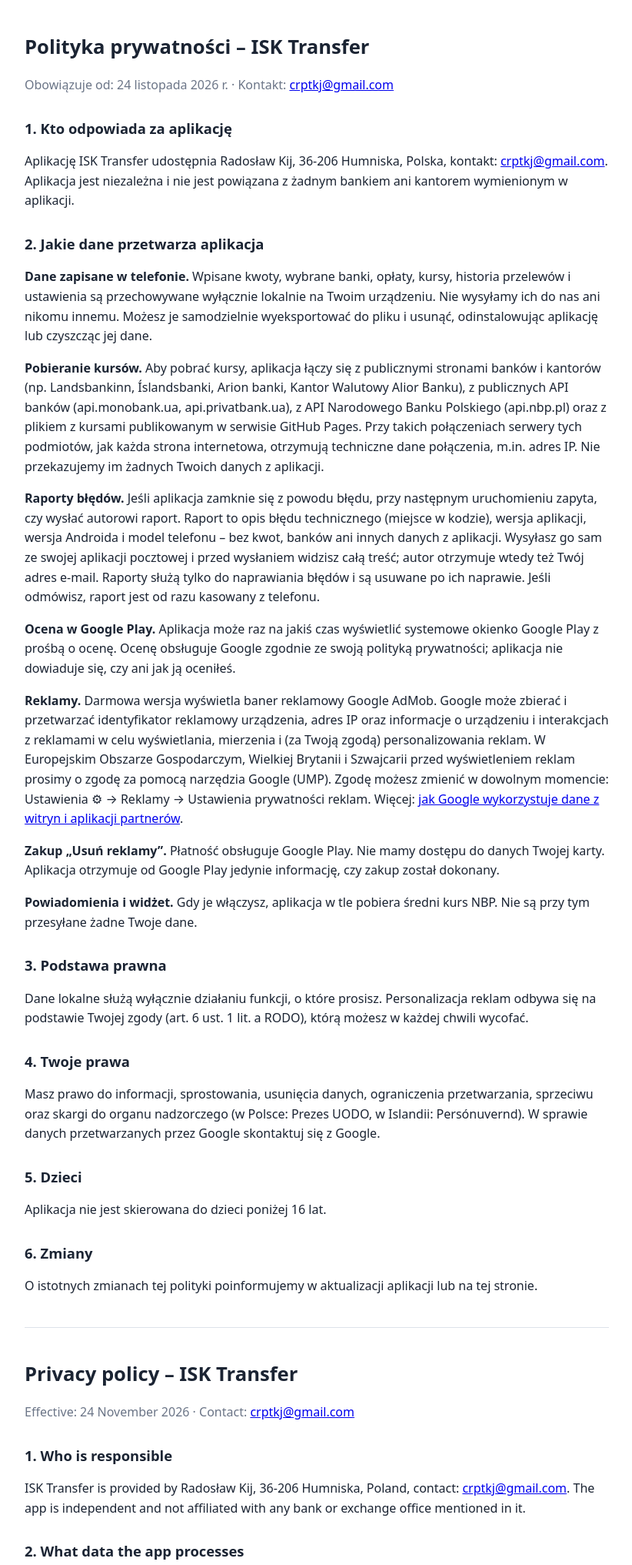
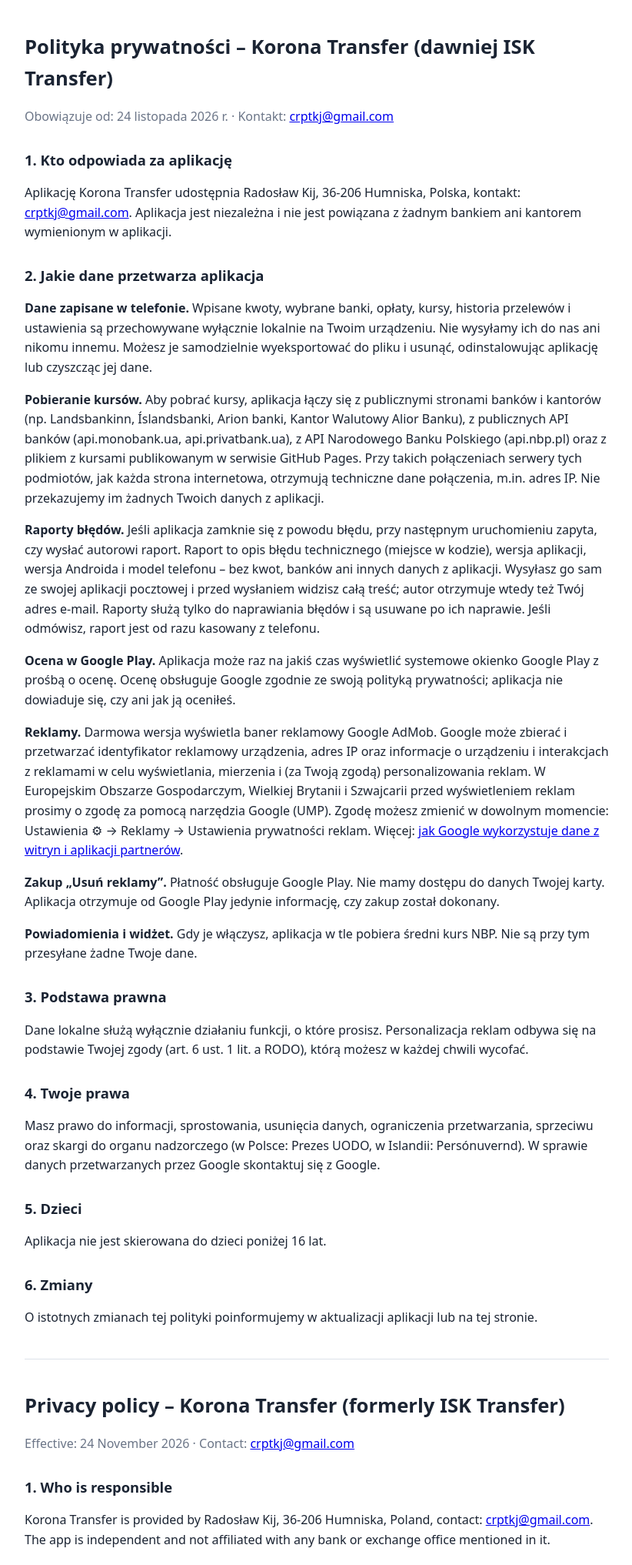
Before and after one commit to Night951/isk-transfer-rates, a website: page public/privacy.html in a window 1280 px wide. Shown: the top 2033 px of the page at 77% size, without its empty margins (228-1050 px from the left). Drawn offline with Linux system fonts and the light colour scheme.

Commit message:
Polityka prywatności: nowa nazwa Korona Transfer
Co-Authored-By: Claude Opus 5.5 <noreply@anthropic.com>
Claude-Session: https://claude.ai/code/session_01HQ3mwCxr5EKPTDP36B6E3Z

```diff
--- a/public/privacy.html
+++ b/public/privacy.html
@@ -3,7 +3,7 @@
 <head>
 <meta charset="utf-8">
 <meta name="viewport" content="width=device-width, initial-scale=1">
-<title>ISK Transfer – Polityka prywatności / Privacy policy</title>
+<title>Korona Transfer – Polityka prywatności / Privacy policy</title>
 <style>
   body { font-family: system-ui, -apple-system, "Segoe UI", Roboto, sans-serif; max-width: 760px; margin: 0 auto; padding: 24px 18px 60px; line-height: 1.6; color: #1b2433; }
   h1 { font-size: 1.6rem; margin-bottom: 4px; } h2 { font-size: 1.15rem; margin-top: 28px; }
@@ -12,11 +12,11 @@
 </style>
 </head>
 <body>
-<h1>Polityka prywatności – ISK Transfer</h1>
+<h1>Polityka prywatności – Korona Transfer (dawniej ISK Transfer)</h1>
 <p class="muted">Obowiązuje od: 24 listopada 2026 r. · Kontakt: <a href="mailto:crptkj@gmail.com">crptkj@gmail.com</a></p>
 
 <h2>1. Kto odpowiada za aplikację</h2>
-<p>Aplikację ISK Transfer udostępnia Radosław Kij, 36-206 Humniska, Polska, kontakt: <a href="mailto:crptkj@gmail.com">crptkj@gmail.com</a>. Aplikacja jest niezależna i nie jest powiązana z żadnym bankiem ani kantorem wymienionym w aplikacji.</p>
+<p>Aplikację Korona Transfer udostępnia Radosław Kij, 36-206 Humniska, Polska, kontakt: <a href="mailto:crptkj@gmail.com">crptkj@gmail.com</a>. Aplikacja jest niezależna i nie jest powiązana z żadnym bankiem ani kantorem wymienionym w aplikacji.</p>
 
 <h2>2. Jakie dane przetwarza aplikacja</h2>
 <p><strong>Dane zapisane w telefonie.</strong> Wpisane kwoty, wybrane banki, opłaty, kursy, historia przelewów i ustawienia są przechowywane wyłącznie lokalnie na Twoim urządzeniu. Nie wysyłamy ich do nas ani nikomu innemu. Możesz je samodzielnie wyeksportować do pliku i usunąć, odinstalowując aplikację lub czyszcząc jej dane.</p>
@@ -41,10 +41,10 @@
 
 <hr>
 
-<h1>Privacy policy – ISK Transfer</h1>
+<h1>Privacy policy – Korona Transfer (formerly ISK Transfer)</h1>
 <p class="muted">Effective: 24 November 2026 · Contact: <a href="mailto:crptkj@gmail.com">crptkj@gmail.com</a></p>
 <h2>1. Who is responsible</h2>
-<p>ISK Transfer is provided by Radosław Kij, 36-206 Humniska, Poland, contact: <a href="mailto:crptkj@gmail.com">crptkj@gmail.com</a>. The app is independent and not affiliated with any bank or exchange office mentioned in it.</p>
+<p>Korona Transfer is provided by Radosław Kij, 36-206 Humniska, Poland, contact: <a href="mailto:crptkj@gmail.com">crptkj@gmail.com</a>. The app is independent and not affiliated with any bank or exchange office mentioned in it.</p>
 <h2>2. What data the app processes</h2>
 <p><strong>Data stored on your phone.</strong> Amounts, selected banks, fees, rates, transfer history and settings are stored only locally on your device. We do not receive them and do not share them. You can export them to a file yourself and delete them by uninstalling the app or clearing its data.</p>
 <p><strong>Fetching rates.</strong> To get exchange rates the app connects to public bank and exchange-office websites (e.g. Landsbankinn, Íslandsbanki, Arion banki, Kantor Walutowy Alior Banku), public bank APIs (api.monobank.ua, api.privatbank.ua), the National Bank of Poland API (api.nbp.pl) and a rates file hosted on GitHub Pages. Like any website, these servers receive technical connection data such as your IP address. We do not send them any of your app data.</p>
```
